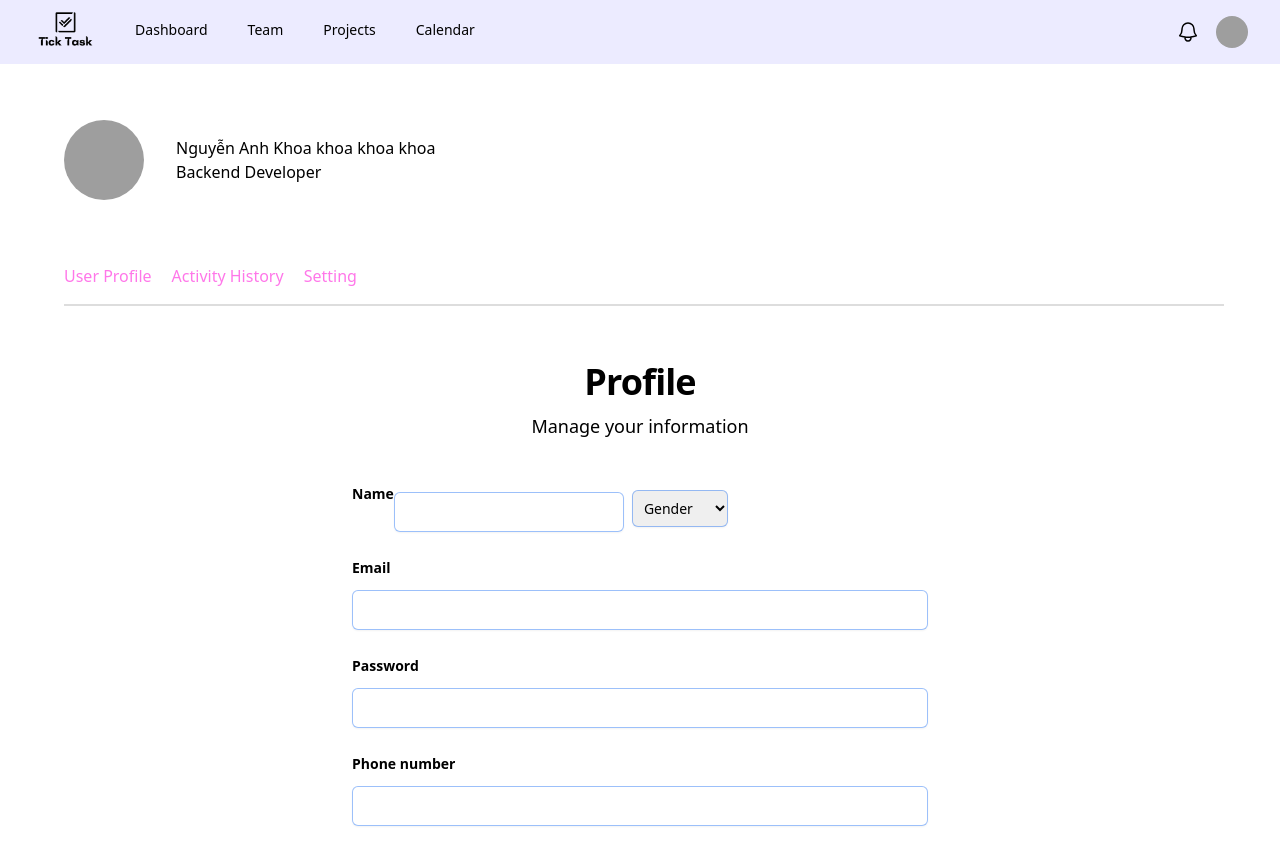
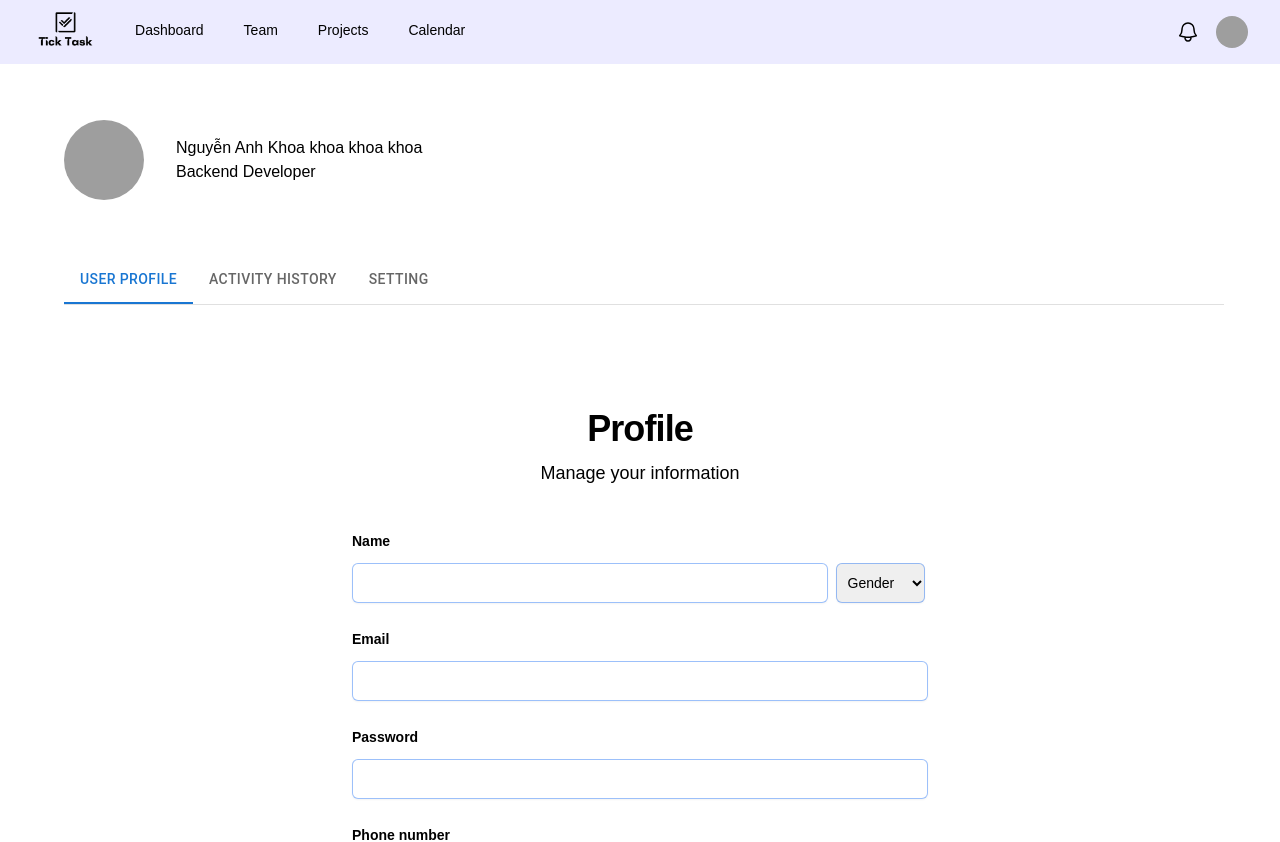
Before and after one commit to khoatiendao/FE-tick-task, a React (Vite) app: page /profile in a window 1280 px wide. Shown: the top 842 px of the page. Built offline with nearby package versions, Linux system fonts and the light colour scheme; grey boxes are pictures that could not be loaded.

Commit message:
Fix some template

```diff
--- a/src/App.jsx
+++ b/src/App.jsx
@@ -10,6 +10,8 @@ import { Container } from "@mui/material";
 import NavbarMain from "./components/navbar/NavbarMain";
 import SideBarMain from "./components/navbar/SideBarMain";
 import Profile from "./pages/profile";
+import ActivityHistory from "./pages/ActivityHistory";
+import Setting from "./pages/Setting";
 
 export const App = () => {
   const { user } = useContext(AuthContext);
@@ -25,7 +27,10 @@ export const App = () => {
     location.pathname !== "/register" &&
     location.pathname !== "/verify/:tokenEmail" &&
     location.pathname !== "/" &&
-    location.pathname !== "/profile"
+    location.pathname !== "/profile" &&
+    location.pathname !== "/activity" &&
+    location.pathname !== "/setting"
+
   return (
     <div>
       <ToastContainer />
@@ -37,6 +42,8 @@ export const App = () => {
         <Route path="/verify/:tokenEmail" element={<Captcha />} />
         <Route path="/login" element={user ? <Navigate to="/homepage" /> : <Login />}/>
         <Route path="/profile" element={<Profile/>}/>
+        {/* <Route path="/activity" element={<ActivityHistory/>}/>
+        <Route path="/setting" element={<Setting/>}/> */}
         <Route path="/homepage" element={user ? <Homepage /> : <Navigate to="/login" />}/>
       </Routes>
     </div>
--- a/src/components/tabs/Tabs.jsx
+++ /dev/null
@@ -1,27 +0,0 @@
-import React, { useState } from "react";
-
-const Tabs = () => {
-  const [activeTab, setActiveTab] = useState("User Profile");
-  const TabsLable = [
-    { title: "User Profile", href: "/profile" },
-    { title: "Activity History", href: "/activity" },
-    { title: "Setting", href: "/setting" },
-  ];
-  return (
-    <div>
-      <div className="flex items-start pb-2 border-b-2 border-gray">
-        {TabsLable.map((tab, index) => (
-          <a
-            href={tab.href}
-            key={index}
-            onClick={() => setActiveTab()}
-            className={`py-2 pr-5 ${activeTab === tab ? "text-bubble-gum border-b-2 hover:border-black" : "text-bubble-gum hover:text-black"} `}>
-            {tab.title}
-          </a>
-        ))}
-      </div>
-    </div>
-  );
-};
-
-export default Tabs;
--- /dev/null
+++ b/src/components/tabs/TabsMain.jsx
@@ -0,0 +1,68 @@
+import React from "react";
+import PropTypes from "prop-types";
+import Tabs from "@mui/material/Tabs";
+import Tab from "@mui/material/Tab";
+import Box from "@mui/material/Box";
+import ActivityHistory from "../../pages/ActivityHistory";
+
+function CustomTabPanel(props) {
+  const { children, value, index, ...other } = props;
+
+  return (
+    <div
+      role="tabpanel"
+      hidden={value !== index}
+      id={`simple-tabpanel-${index}`}
+      aria-labelledby={`simple-tab-${index}`}
+      {...other}
+    >
+      {value === index && <Box sx={{ p: 3 }}>{children}</Box>}
+    </div>
+  );
+}
+
+CustomTabPanel.propTypes = {
+  children: PropTypes.node,
+  index: PropTypes.number.isRequired,
+  value: PropTypes.number.isRequired,
+};
+
+function a11yProps(index) {
+  return {
+    id: `simple-tab-${index}`,
+    "aria-controls": `simple-tabpanel-${index}`,
+  };
+}
+
+const TabsMain = () => {
+  const [value, setValue] = React.useState(0);
+
+  const handleChange = (event, newValue) => {
+    setValue(newValue);
+  };
+
+  return (
+    <Box sx={{ width: "100%" }}>
+      <Box sx={{ borderBottom: 1, borderColor: "divider" }}>
+        <Tabs
+          value={value}
+          onChange={handleChange}
+          aria-label="basic tabs example"
+        >
+          <Tab label="User Profile" href="/profile" {...a11yProps(0)} />
+          <Tab label="Activity History" href="/activity" {...a11yProps(1)} />
+          <Tab label="Setting" href="/setting" {...a11yProps(2)} />
+        </Tabs>
+      </Box>
+      <CustomTabPanel value={value} index={0}>
+      </CustomTabPanel>
+      <CustomTabPanel value={value} index={1}>
+        <ActivityHistory/>
+      </CustomTabPanel>
+      <CustomTabPanel value={value} index={2}>
+      </CustomTabPanel>
+    </Box>
+  );
+};
+
+export default TabsMain;
--- /dev/null
+++ b/src/pages/ActivityHistory.jsx
@@ -0,0 +1,9 @@
+import React from 'react'
+
+const ActivityHistory = () => {
+  return (
+    <div>ActivityHistory</div>
+  )
+}
+
+export default ActivityHistory
--- a/src/pages/Profile.jsx
+++ b/src/pages/Profile.jsx
@@ -1,8 +1,7 @@
 import React, { useState } from "react";
-import { ChevronDownIcon } from "@heroicons/react/20/solid";
 import { Field, Label, Switch } from "@headlessui/react";
 import Avatar from "../components/avatar/Avatar";
-import Tabs from "../components/tabs/Tabs";
+import TabsMain from "../components/tabs/TabsMain";
 
 const Profile = () => {
   const [agreed, setAgreed] = useState(false);
@@ -16,7 +15,7 @@ const Profile = () => {
         </div>
       </div>
       <div className="pl-16 pr-14">
-        <Tabs />
+        <TabsMain />
       </div>
       <div className="isolate bg-white px-6 py-24 sm:py-14 lg:px-8">
         <div
@@ -37,11 +36,12 @@ const Profile = () => {
           className="mx-auto mt-16 max-w-xl sm:mt-10"
         >
           <div className="grid grid-cols-1 gap-x-8 gap-y-6 sm:grid-cols-2">
-            <div className="flex w-full sm:col-span-2">
-              <label htmlFor="name" className="block text-sm font-semibold leading-6">
+            <div className="sm:col-span-2">
+              <label htmlFor="name" className="text-sm font-semibold leading-6">
                 Name
               </label>
-              <div className="mt-2.5">
+              <div className="flex justify-between">
+                <div className="mt-2.5 w-full">
                   <input
                     id="name"
                     name="name"
@@ -49,17 +49,18 @@ const Profile = () => {
                     className="block w-full rounded-md border-0 px-3.5 py-2 text-gray-900 shadow-sm ring-1 ring-inset ring-gray-300 placeholder:text-gray-400 focus:ring-2 focus:ring-inset focus:ring-indigo-600 sm:text-sm sm:leading-6"
                   />
                 </div>
-              <div className="mt-2 ml-2 w-28">
+                <div className="mt-2.5 ml-2 w-28">
                   <select
                     id="gender"
                     name="gender"
-                  className="w-24 rounded-md border-0 py-2 text-gray-900 shadow-sm ring-1 ring-inset ring-gray-300 focus:ring-2 focus:ring-inset focus:ring-indigo-600 sm:max-w-xs sm:text-sm sm:leading-9 pl-2"
+                    className="h-10 rounded-md border-0 px-3.5 py-2 text-gray-900 shadow-sm ring-1 ring-inset ring-gray-300 focus:ring-2 focus:ring-inset focus:ring-indigo-600 sm:max-w-xs sm:text-sm sm:leading-9 pl-2"
                   >
                     <option hidden>Gender</option>
                     <option>Female</option>
                     <option>Male</option>
                     <option>Others</option>
                   </select>
+                </div>
               </div>
             </div>
             <div className="sm:col-span-2">
--- /dev/null
+++ b/src/pages/Setting.jsx
@@ -0,0 +1,9 @@
+import React from 'react'
+
+const Setting = () => {
+  return (
+    <div>Setting</div>
+  )
+}
+
+export default Setting
--- a/tailwind.config.js
+++ b/tailwind.config.js
@@ -17,9 +17,14 @@ export default {
       'silver': '#ecebff',
       'bubble-gum': '#ff77e9',
       'bermuda': '#78dcca',
-      'gray': '#DDDDDD'
+      'gray': '#DDDDDD',
+      'pink-999': '#FF9999'
     },
-    extend: {},
+    extend: {
+      fontFamily: {
+        sans: ['SUSE', 'sans-serif'],
+      },
+    },
   },
   plugins: [],
 }
```
Lines whose indentation alone changed are shown as unchanged.
